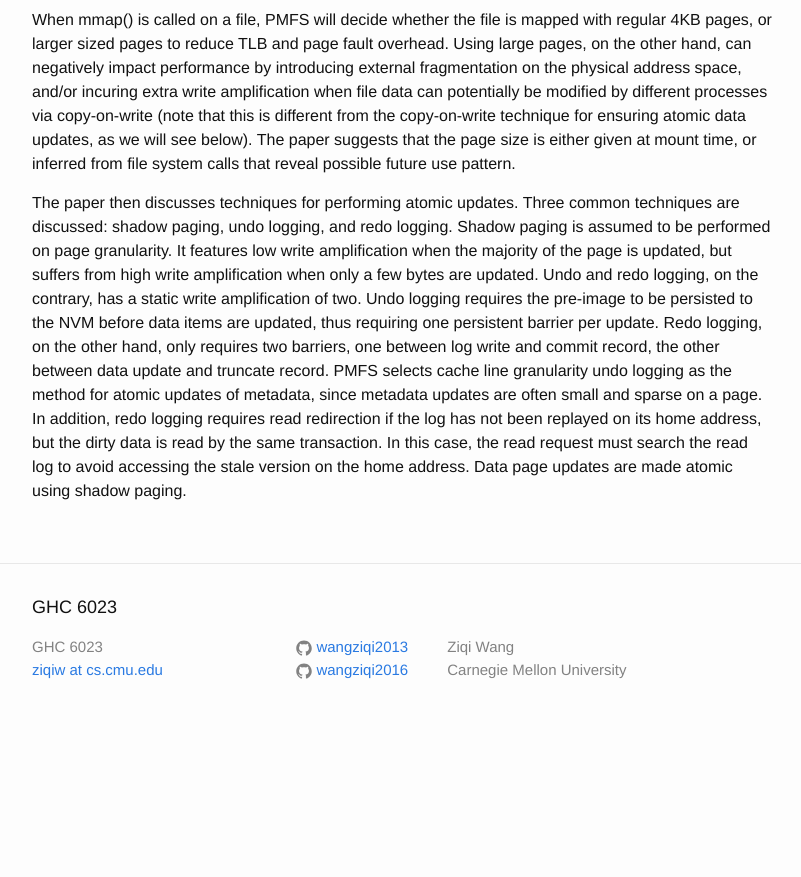
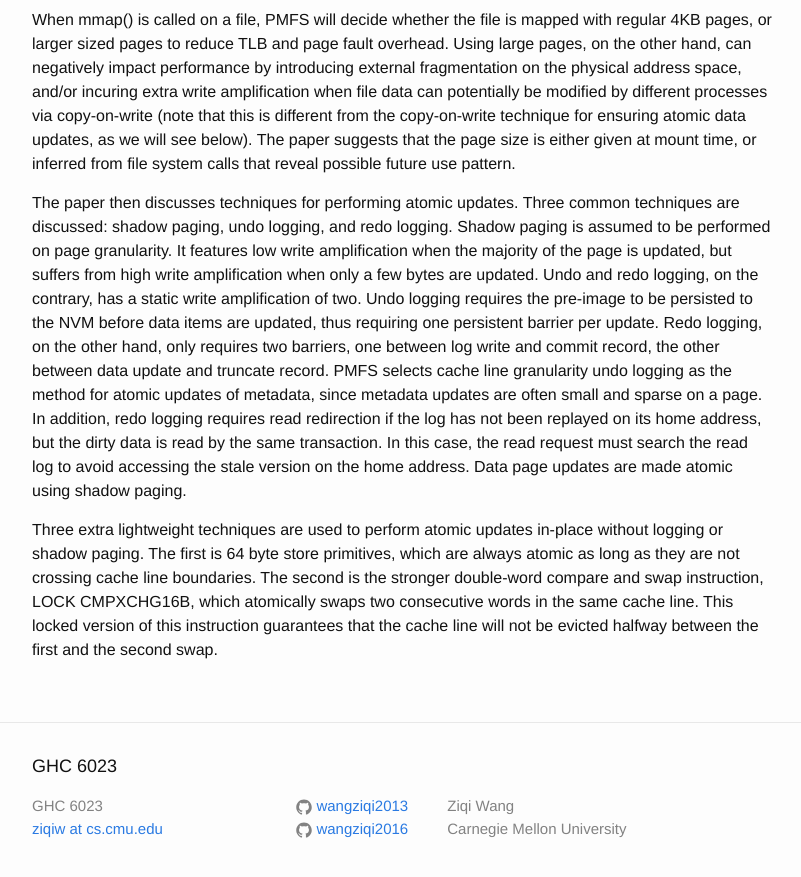
Before and after one commit to wangziqi2013/wangziqi2013.github.io, a Jekyll site: the page built from _posts/2020-06-23-pmfs.markdown, in a window 1280 px wide and 900 px high, scrolled down 1957 px. Shown: the top 877 px of the window, without its empty margins (238-1039 px from the left). Built offline with Jekyll 4.4.1, drawn with Linux system fonts in a browser that asks for light colours; before the commit the page ends 2698 px from its top, so only the background shows below that.

Commit message:
Adding cmpxchg

```diff
--- a/_posts/2020-06-23-pmfs.markdown
+++ b/_posts/2020-06-23-pmfs.markdown
@@ -92,3 +92,9 @@ updates of metadata, since metadata updates are often small and sparse on a page
 redirection if the log has not been replayed on its home address, but the dirty data is read by the same transaction.
 In this case, the read request must search the read log to avoid accessing the stale version on the home address.
 Data page updates are made atomic using shadow paging.
+
+Three extra lightweight techniques are used to perform atomic updates in-place without logging or shadow paging. The first
+is 64 byte store primitives, which are always atomic as long as they are not crossing cache line boundaries. The
+second is the stronger double-word compare and swap instruction, LOCK CMPXCHG16B, which atomically swaps two consecutive
+words in the same cache line. This locked version of this instruction guarantees that the cache line will not be evicted
+halfway between the first and the second swap.
```
